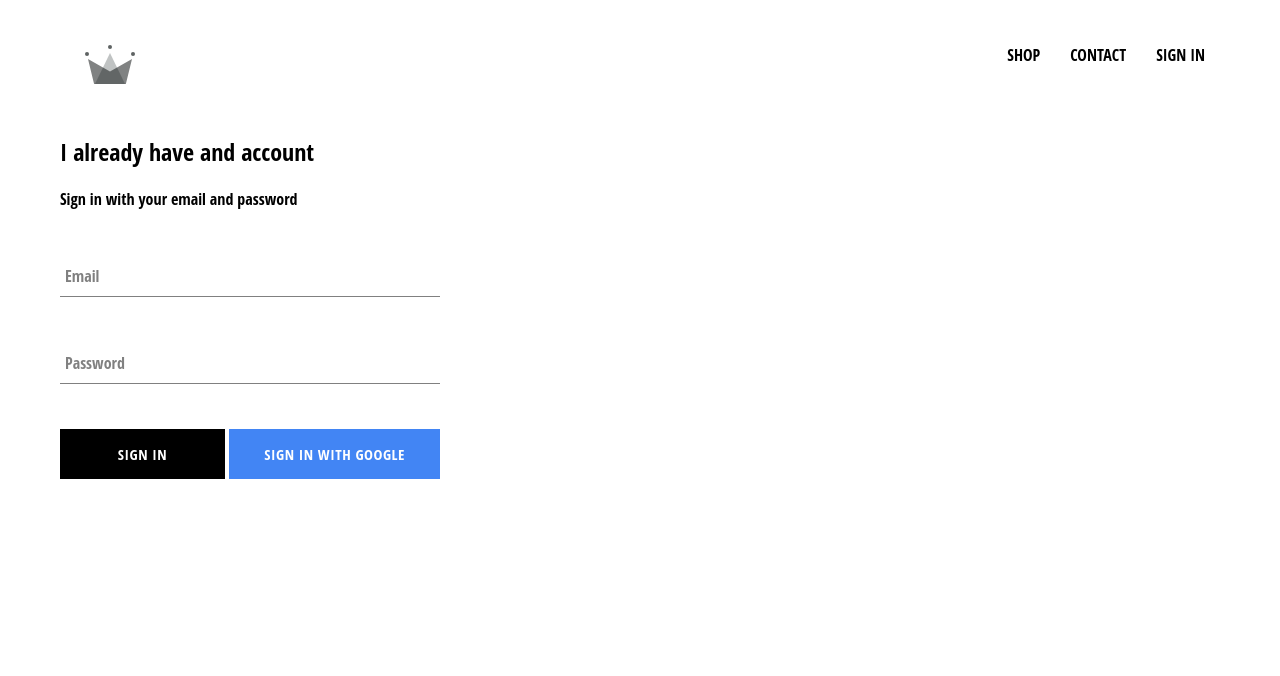
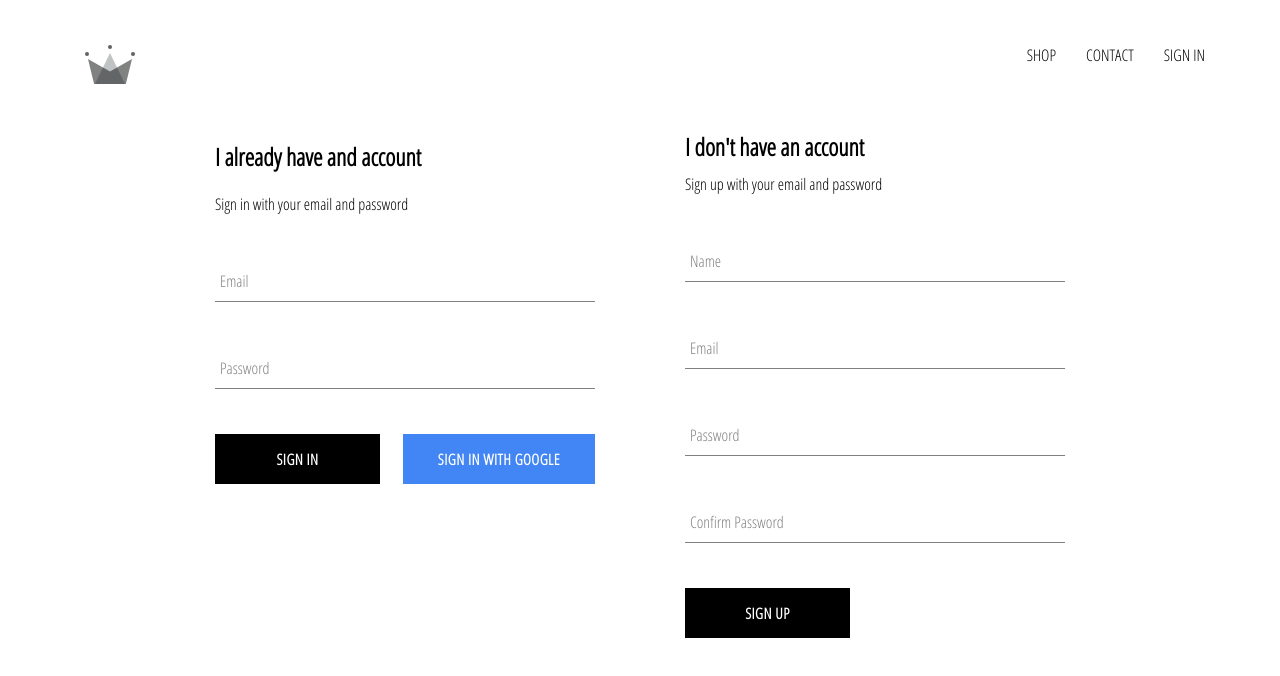
Before and after one commit to KwatraSidh/ecommerce-crown, a React (Create React App) app: page /signIn-signUp in a window 1280 px wide. Shown: the top 676 px of the page. Built offline with nearby package versions, Linux system fonts and the light colour scheme; no server answers.

Commit message:
implemented firestor utils , google authentication , storing data to firestore

```diff
--- a/public/index.html
+++ b/public/index.html
@@ -24,7 +24,10 @@
       work correctly both with client-side routing and a non-root public URL.
       Learn how to configure a non-root public URL by running `npm run build`.
     -->
-    <link href="https://fonts.googleapis.com/css2?family=Open+Sans+Condensed&display=swap" rel="stylesheet">
+    <link
+      href="https://fonts.googleapis.com/css?family=Open+Sans+Condensed:300"
+      rel="stylesheet"
+/>
     <title>React App</title>
   </head>
   <body>
--- a/src/App.js
+++ b/src/App.js
@@ -5,7 +5,7 @@
 import {Switch,Route} from "react-router-dom"
 import './App.css';
 import SignInandSignUp from './components/signIn-signUp/sidnIn-signUp.component.page';
-import {auth} from './components/firebase/firebase.utils'
+import {auth, createUserProfileDocument} from './components/firebase/firebase.utils'
 
 
 
@@ -20,9 +20,23 @@
   unsubscribeFromAuth= null;
 
   componentDidMount(){
-    this.unsubscribeFromAuth = auth.onAuthStateChanged(user => {
-      this.setState({currentUser:user});
+    this.unsubscribeFromAuth = auth.onAuthStateChanged(async userAuth => {
+      if (userAuth){
+        const userRef = await createUserProfileDocument(userAuth);
+        userRef.onSnapshot(snapshot => {
+          this.setState = ({
+            currentUser : {
+              id : snapshot.id,
+              ...snapshot.data()}
+          })//,() => console.log(this.state))
+          console.log(this.state) //pertains to null use the call back function instead
+        })
+      }
+
+      this.setState({currentUser:userAuth})
+
       //console.log(this.unsubscribeFromAuth);
+      //createUserProfileDocument(user);
       //console.log(user);
     })
   }
--- a/src/components/firebase/firebase.utils.js
+++ b/src/components/firebase/firebase.utils.js
@@ -14,6 +14,34 @@
 
   firebase.initializeApp(config);
 
+  export const createUserProfileDocument = async(userAuth,additionalData)=>{
+    if(!userAuth) return;  //if userAuth does not exist
+    //console.log(firestore.doc('users/1234bbcbjds'));
+    const userRef =  firestore.doc(`users/${userAuth.uid}`);
+    const snapShot = await userRef.get();
+
+    if(!snapShot.exist)
+    {
+      const {displayName,email} = userAuth;
+      const createdAt =  new Date();
+      try {
+        await userRef.set({
+          displayName,
+          email,
+          createdAt,
+          ...additionalData
+        })
+
+      }
+      catch(error){
+        console.log('error creating user', error.message);
+
+      }
+    }
+    return userRef;
+
+  }
+
   export const auth =firebase.auth();
   export const firestore=firebase.firestore();
 
--- /dev/null
+++ b/src/components/sign-up/signUp.component.jsx
@@ -0,0 +1,68 @@
+import React, { Component } from 'react';
+import './signUp.styles.scss'
+import FormInput from '../formInput/formInput.component'
+import CustomButton from '../custom-button/custom-button.component'
+import {auth,createUserProfileDocument} from  '../firebase/firebase.utils'
+
+class SignUp extends Component{
+    constructor(){
+        super();
+        this.state={
+            displayName : '',
+            email : '',
+            password : '',
+            confirmPassword : ''
+        }
+    }
+
+    handleSubmit = async event => {
+        event.preventDefault();
+        const {displayName,email,password,confirmPassword} = this.state;
+        if(password !== confirmPassword){
+            alert("passwords don't match");
+            return;
+        }
+
+        try{
+            const {user} = await auth.createUserWithEmailAndPassword(email,password);
+            await createUserProfileDocument(user,displayName)
+
+            this.setState({
+                displayName : '',
+                email : '',
+                password : '',
+                confirmPassword : ''
+            })
+        }
+
+        catch(error){
+            console.log(error)
+        }
+    }
+
+    handleChange = event =>{
+        const {name,value} = event.target;
+        this.setState({[name]:value})
+    }
+
+    render()
+    {   const {displayName,email,password,confirmPassword} = this.state;
+
+    return(
+        <div className='sign-up'>
+        <h2 className='title'>I don't have an account</h2>
+        <span>Sign up with your email and password</span>
+        <form onSubmit={this.handleSubmit}>
+        <FormInput type='name' label='Name' name='displayName' value={displayName} handleChange={this.handleChange}/>
+        <FormInput type='email' label='Email' name='email' value={email} handleChange = {this.handleChange}/>
+        <FormInput type='password' label ='Password' name='password' value ={password} handleChange={this.handleChange} />
+        <FormInput type='password' label ='Confirm Password' name='confirmPassword' value ={confirmPassword} handleChange={this.handleChange}/>
+        <CustomButton type='submit'>SIGN UP</CustomButton>
+        </form>
+        </div>
+        )
+    }
+
+}
+
+export default SignUp;
--- /dev/null
+++ b/src/components/sign-up/signUp.styles.scss
@@ -0,0 +1,9 @@
+.sign-up {
+    display: flex;
+    flex-direction: column;
+    width: 380px;
+
+    .title {
+      margin: 10px 0;
+    }
+  }
--- a/src/components/signIn-signUp/sidnIn-signUp.component.page.jsx
+++ b/src/components/signIn-signUp/sidnIn-signUp.component.page.jsx
@@ -1,10 +1,15 @@
 import React from 'react';
 import './signIn-signUp.styles.scss'
 import SignIN from '../signIn/signIn.component'
+import SignUp from '../sign-up/signUp.component'
 
 const SignInandSignUp = ()=>{
     return (
+        <div className='sign-in-and-sign-up'>
         <SignIN/>
+        <SignUp/>
+        </div>
+
     )
 }
 
--- a/src/components/signIn-signUp/signIn-signUp.styles.scss
+++ b/src/components/signIn-signUp/signIn-signUp.styles.scss
@@ -0,0 +1,6 @@
+.sign-in-and-sign-up {
+    width: 850px;
+    display: flex;
+    justify-content: space-between;
+    margin: 30px auto;
+  }
```
